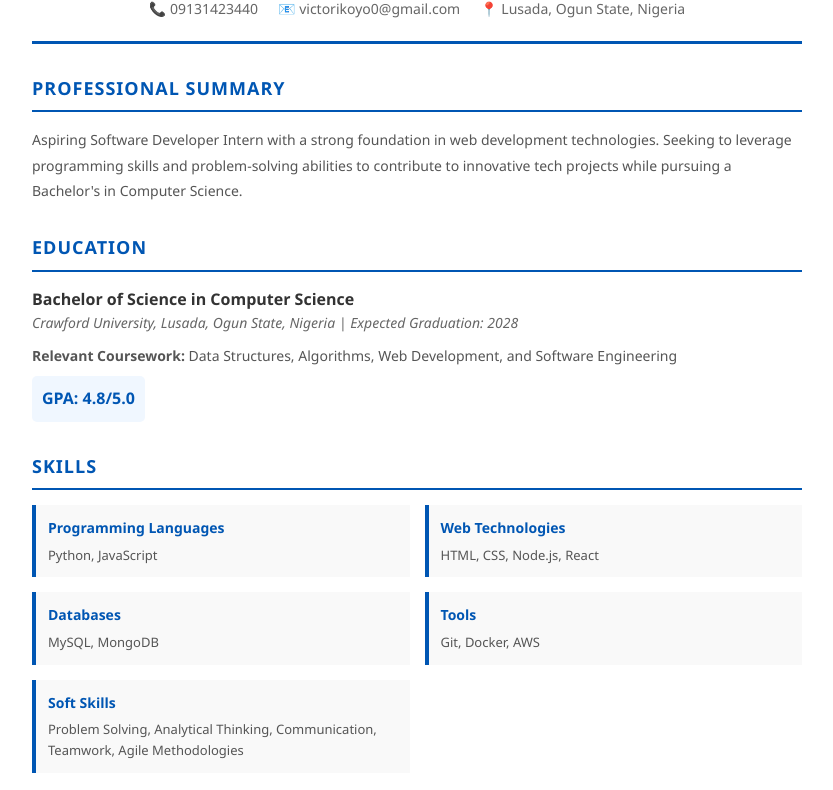
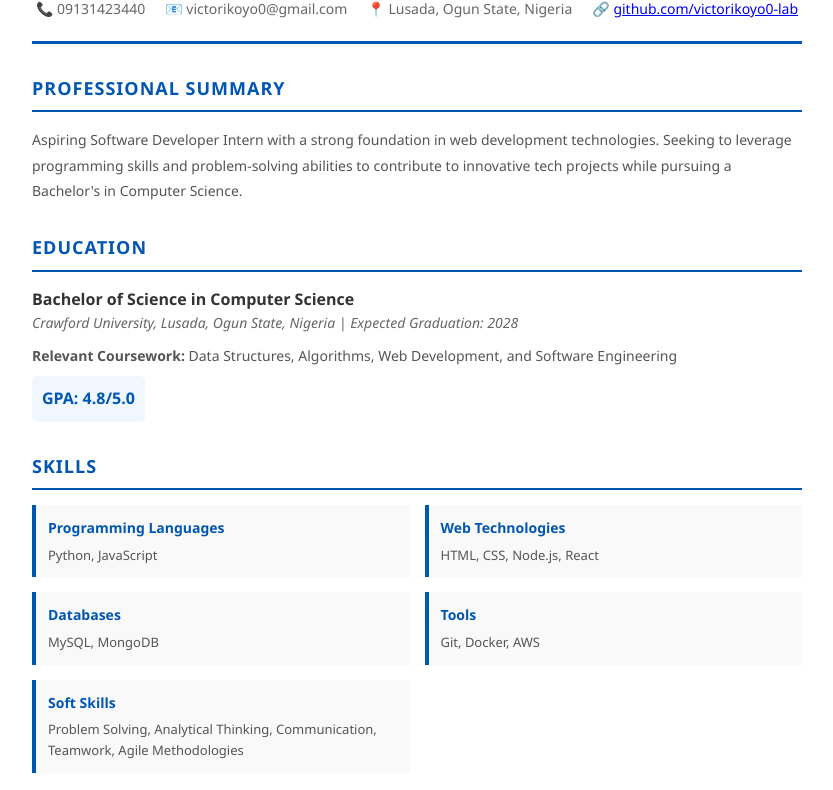
Before and after one commit to victorikoyo0-lab/website-demo, a plain HTML site: page index.html in a window 1280 px wide. Shown: the part 123-913 px from the top of the page, without its empty margins (223-1056 px from the left). Drawn offline with Linux system fonts and the light colour scheme.

Commit message:
Include GitHub link in contact info
Added GitHub link to contact information section.

```diff
--- a/index.html
+++ b/index.html
@@ -15,6 +15,7 @@
                 <span>📞 09131423440</span>
                 <span>📧 victorikoyo0@gmail.com</span>
                 <span>📍 Lusada, Ogun State, Nigeria</span>
+                 <span>🔗 <a href="https://github.com/victorikoyo0-lab">github.com/victorikoyo0-lab</a></span>
             </div>
         </div>
 
```
